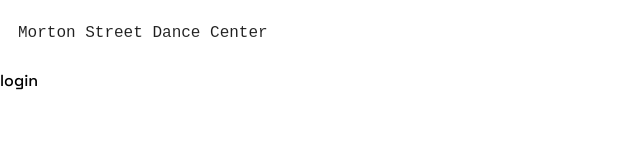
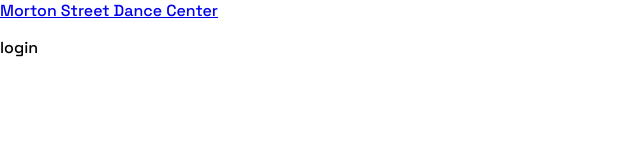
Before and after one commit to skwon02/project4, an Eleventy site: page src/login.html in a window 1280 px wide. Shown: the whole page, without its empty margins (0-640 px from the left). Built offline with nearby package versions, Linux system fonts and the light colour scheme; Eleventy itself is replaced by a stand-in of ours; files that its build step writes are made by us from their sources; a web font is replaced by a local one.

Commit message:
🤑🕋 Checkpoint ./src/sass/layout/_site-nav.scss:21940503/575 ./src/sass/layout/_site-header.scss:21940503/51 ./src/sass/layout/_layout.scss:21940503/6 ./src/_layouts/default.html:21940503/9 ./src/sass/layout/_site-footer.scss:21940503/2762 ./src/login.html:21940503/1

```diff
--- a/src/login.html
+++ b/src/login.html
@@ -1,6 +1,6 @@
 ---
 layout: minimal.html
-pageTitle: Login
+pageTitle: Log in
 tags: nav
 order: 6
 ---
--- a/src/sass/layout/_site-header.scss
+++ b/src/sass/layout/_site-header.scss
@@ -1,22 +1,22 @@
 .site-header {
   }
 
-  .site-name {
-    color: $color-black;
-    display: inline-block;
-    font-family: $font-mono;
-    font-size: 16px;
-    margin: 0;
-    padding: 24px 18px 12px;
-    text-decoration: none;
-    -webkit-text-stroke: 1px rgba(white, 22%);
-  }
+//   .site-name {
+//     color: $color-black;
+//     display: inline-block;
+//     font-family: $font-mono;
+//     font-size: 16px;
+//     margin: 0;
+//     padding: 24px 18px 12px;
+//     text-decoration: none;
+//     -webkit-text-stroke: 1px rgba(white, 22%);
+//   }
 
-  a.site-name {
+//   a.site-name {
 
-    &:hover,
-    &:focus {
-      filter: none;
-      -webkit-text-stroke: none;
-    }
-  }
+//     &:hover,
+//     &:focus {
+//       filter: none;
+//       -webkit-text-stroke: none;
+//     }
+//   }
--- a/src/sass/layout/_site-nav.scss
+++ b/src/sass/layout/_site-nav.scss
@@ -18,10 +18,6 @@
     li:nth-child(1){
         display: flex;
         margin-right: auto;
-        color: $color-black;
-        display: inline-block;
-        font-family: $font-mono;
-        font-size: 16px;
         text-decoration: none;
         -webkit-text-stroke: 1px rgba(white, 22%);
     }
@@ -45,6 +41,11 @@
         color: $color-red;
       }
     }
+    a:nth-child(1){
+        font-family: $font-mono;
+        display: inline-block;
+    }
+
 
     // [aria-current] a {
     //   border-bottom-color: $color-black;
```
Also changed, not shown: src/_layouts/default.html (+1 -1 lines), src/css/styles.css.
